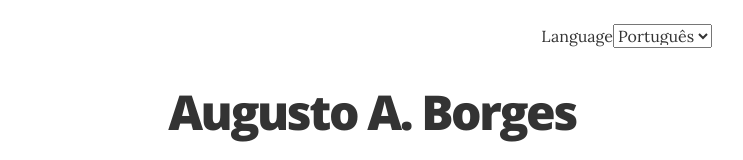
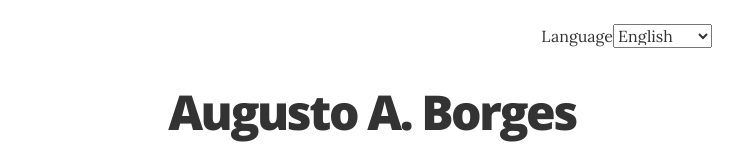
Before and after one commit to gtoborges/resume, a Nuxt app: page /pt in a window 1280 px wide. Shown: the top 160 px of the page, without its empty margins (268-1011 px from the left). Built offline with nearby package versions, Linux system fonts and the light colour scheme.

Commit message:
add portugues page to test

```diff
--- /dev/null
+++ b/pages/pt.vue
@@ -0,0 +1,7 @@
+<script setup>
+const { resume_config, lang } = useResumeConfig()
+
+</script>
+<template>
+  <MainComponent lang="pt" :resume_config="resume_config" />
+</template>
```
